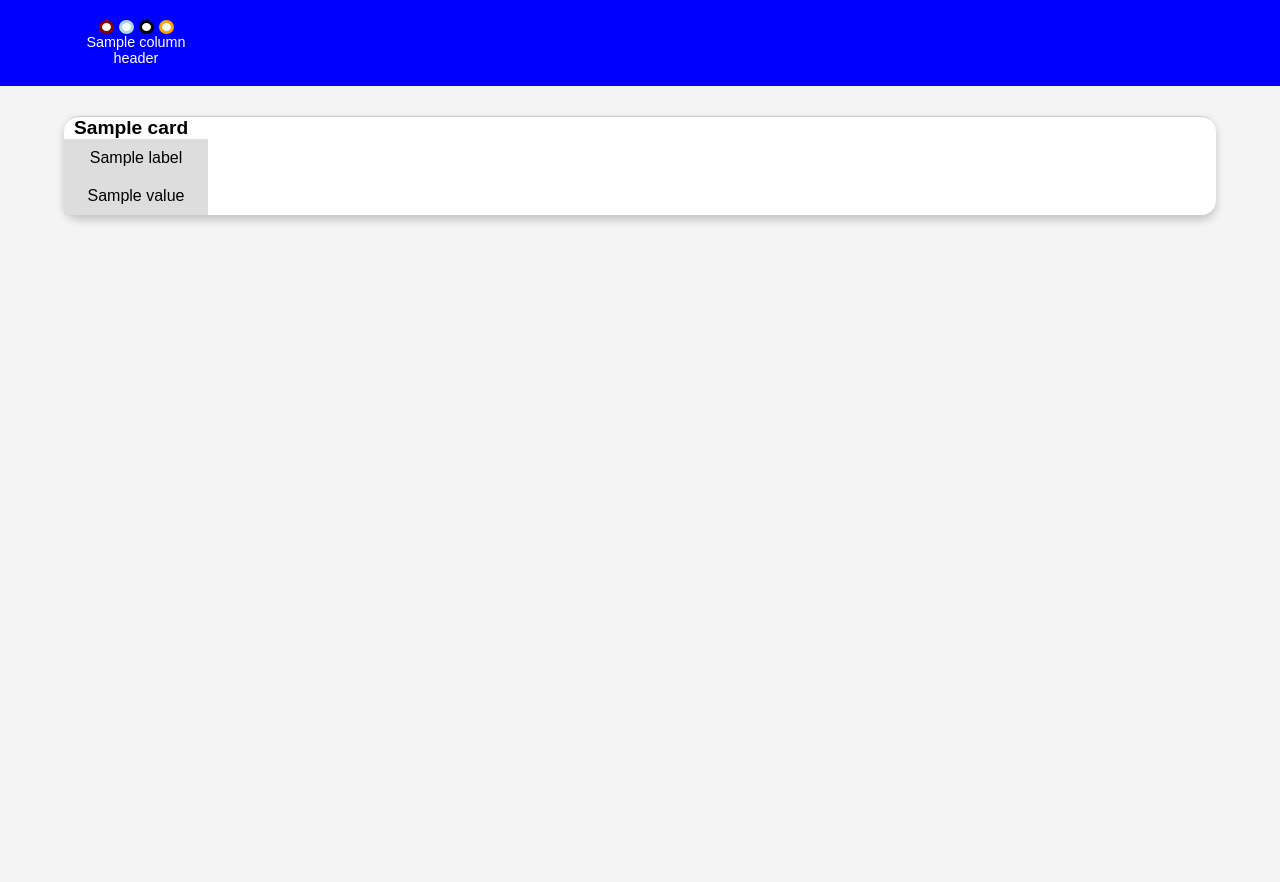
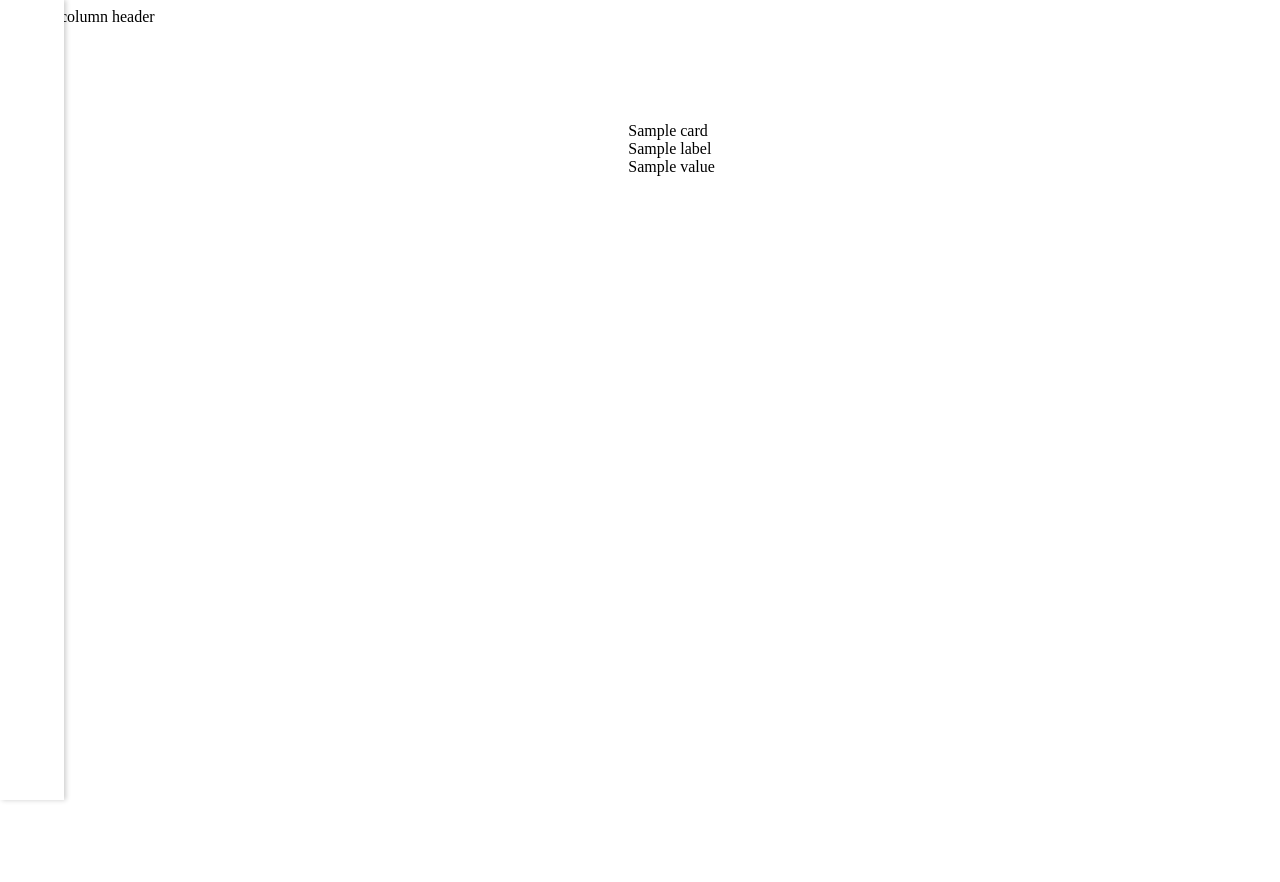
Before and after one commit to artificialname/boardgame, a Flask app: template templates/index.html in a window 1280 px wide. Before the commit the page ends 223 px from the top, so only its background shows below. Run offline with Flask 3, Linux system fonts and the light colour scheme; the template is opened without the code that fills it: most values are stand-ins (such as "Sample title", 1, 10 or a date in 2020).

Commit message:
last stable. adding white side bar.

```diff
--- a/templates/index.html
+++ b/templates/index.html
@@ -1,132 +1,33 @@
-<!DOCTYPE html>
-<html lang="en">
-<head>
-    <meta charset="UTF-8">
-    <meta name="viewport" content="width=device-width, initial-scale=1.0">
-    <title>Playing Cards!</title>
 <style>
-        body {
-            margin: 0;
-            font-family: Arial, sans-serif;
-            background-color: #f4f4f4;
-            display: flex;
-            flex-direction: column;
-            align-items: center;
+    /* SIDEBAR */
+    .sidebar {
+        position: fixed;
+        left: 0;
+        top: 0;
+        width: 5%;
         height: 100vh;
-            overflow: hidden;
+        background-color: white;
+        box-shadow: 2px 0 5px rgba(0, 0, 0, 0.2);
+        z-index: 1100;
     }
 
-        /* HEADER STYLES */
-        .header-container {
-            position: fixed;
-            top: 0;
-            left: 0;
-            width: 100%;
-            background: blue;
-            color: white; /* Changed text color to white */
-            padding: 10px 0;
-            display: flex;
-            justify-content: center;
-            align-items: center;
-            z-index: 1000;
-        }
-
-        .header-grid {
-            display: grid;
-            grid-template-columns: repeat(8, 1fr);
-            width: 90%;
-            max-width: 1200px;
-            text-align: center;
-            font-size: 0.9em;
-            font-weight: normal;
-        }
-
-        .header-item {
-            padding: 10px;
-            border-left: 1px solid white;
-            display: flex;
-            flex-direction: column;
-            align-items: center;
-            justify-content: center;
-        }
-
-        .header-item:first-child {
-            border-left: none;
-        }
-
-        .circle-container {
-            display: flex;
-            justify-content: center;
-            align-items: center;
-            gap: 5px;
-        }
-
-        .circle {
-            width: 9px;
-            height: 8px;
-            border-radius: 50%;
-            border: 3px solid;
-            background-color: white;
-            cursor: pointer;
-        }
-
-        .dark-red { border-color: darkred; }
-        .light-blue { border-color: lightblue; }
-        .black { border-color: black; }
-        .orange { border-color: orange; }
-
-        /* CONTENT AREA */
+    /* Adjusting content area to make room for the sidebar */
     .content {
-            width: 100%;
+        width: 95%;
+        margin-left: 5%;
         height: calc(100vh - 6vh);
         overflow-y: auto;
-            padding-top: 12vh; /* Increased padding to fix visibility issue */
+        padding-top: 12vh;
         display: flex;
         flex-direction: column;
         align-items: center;
     }
+</style>
 
-        /* CARD STYLES */
-        .card {
-            width: 90%;
-            max-width: 1200px;
-            background: white;
-            border-radius: 15px;
-            box-shadow: 0 4px 8px rgba(0, 0, 0, 0.2);
-            margin: 20px 0;
-            padding: 0;
-            display: flex;
-            flex-direction: column;
-            border-top: 1px solid #ccc;
-            border-bottom: 1px solid #ccc;
-        }
+<body>
+    <!-- SIDEBAR -->
+    <div class="sidebar"></div>
 
-        .card-title {
-            font-size: 1.2em;
-            font-weight: bold;
-            text-align: left;
-            padding-left: 10px;
-        }
-
-        .card-labels, .card-content {
-            display: grid;
-            grid-template-columns: repeat(8, 1fr);
-            text-align: center;
-            width: 100%;
-        }
-
-        .card-labels div, .card-content div {
-            padding: 10px;
-            background: #ddd;
-            border-left: 1px solid #999;
-        }
-
-        .card-labels div:first-child, .card-content div:first-child {
-            border-left: none;
-        }
-    </style>
-</head>
-<body>
     <!-- HEADER -->
     <div class="header-container">
         <div class="header-grid">
@@ -162,20 +63,4 @@
         </div>
         {% endfor %}
     </div>
-
-    <script>
-        document.addEventListener("DOMContentLoaded", function () {
-            const circles = document.querySelectorAll(".circle");
-            circles.forEach(circle => {
-                circle.addEventListener("click", function () {
-                    if (this.style.backgroundColor === "white" || this.style.backgroundColor === "") {
-                        this.style.backgroundColor = this.dataset.color;
-                    } else {
-                        this.style.backgroundColor = "white";
-                    }
-                });
-            });
-        });
-    </script>
 </body>
-</html>
```
Lines whose indentation alone changed are shown as unchanged.
